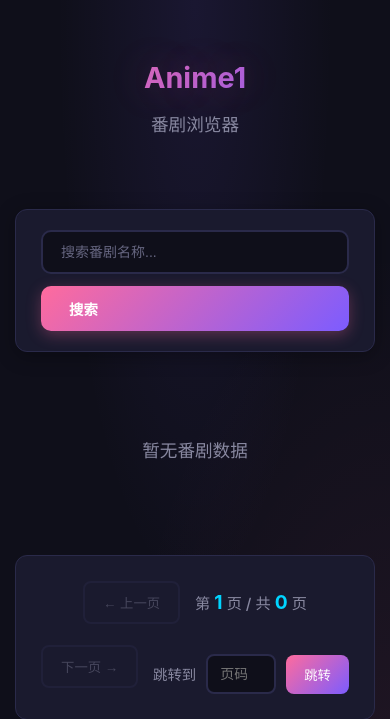
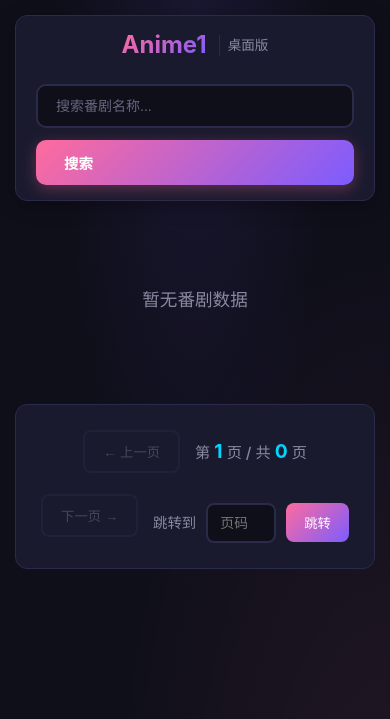
Before and after one commit to elfgzp/anime1-desktop, a Flask app: page / in a window 390 px wide. Shown: the top 719 px of the page. Run offline with Flask 3, Linux system fonts and the light colour scheme; data that the repository does not hold is empty.

Commit message:
优化标题布局：将标题移到搜索框内，缩小字体，节省空间
- 将标题和子标题移到搜索框左侧，与搜索框同一行
- 主标题字体从 2.5rem 缩小到 1.5rem
- 子标题从'番剧浏览器'改为'桌面版'，字体缩小到 0.85rem
- 优化响应式布局，移动端自动调整为垂直布局

```diff
--- a/static/style.css
+++ b/static/style.css
@@ -46,7 +46,7 @@ body {
     padding: 20px;
 }
 
-/* Header Styles */
+/* Header Styles - 已移动到搜索框内，这里保留作为备用 */
 .header {
     text-align: center;
     padding: 40px 20px;
--- a/templates/index.html
+++ b/templates/index.html
@@ -132,12 +132,39 @@
         .fetching { background: rgba(255, 235, 59, 0.15) !important; }
         .has-cover { background: rgba(78, 205, 196, 0.1) !important; }
 
+        /* 紧凑标题样式 */
+        .header-compact {
+            display: flex;
+            align-items: center;
+            gap: 12px;
+            margin-right: 20px;
+            flex-shrink: 0;
+        }
+        .header-compact h1 {
+            font-size: 1.5rem;
+            font-weight: 700;
+            background: linear-gradient(135deg, #ff6b9d 0%, #7c5cff 100%);
+            -webkit-background-clip: text;
+            -webkit-text-fill-color: transparent;
+            background-clip: text;
+            margin: 0;
+            line-height: 1.2;
+        }
+        .header-compact .subtitle {
+            font-size: 0.85rem;
+            color: #8888a0;
+            margin: 0;
+            padding-left: 12px;
+            border-left: 1px solid #2a2a4a;
+        }
+
         /* 搜索框样式 - 暗色主题 */
         .search-box {
             display: flex;
+            align-items: center;
             gap: 12px;
             margin-bottom: 25px;
-            padding: 20px 25px;
+            padding: 15px 20px;
             background: #1a1a2e;
             border-radius: 12px;
             border: 1px solid #2a2a4a;
@@ -305,20 +332,30 @@
 
         @media (max-width: 768px) {
             .anime-table { display: block; overflow-x: auto; }
-            .search-box { flex-direction: column; }
+            .search-box {
+                flex-direction: column;
+                align-items: stretch;
+            }
+            .header-compact {
+                margin-right: 0;
+                margin-bottom: 12px;
+                justify-content: center;
+            }
+            .header-compact .subtitle {
+                padding-left: 8px;
+            }
             .page-jump { margin-left: 0; margin-top: 15px; }
         }
     </style>
 </head>
 <body>
     <div class="container">
-        <header class="header">
-            <h1>Anime1</h1>
-            <p class="subtitle">番剧浏览器</p>
-        </header>
-
         <!-- 搜索框 -->
         <div class="search-box">
+            <div class="header-compact">
+                <h1>Anime1</h1>
+                <p class="subtitle">桌面版</p>
+            </div>
             <input type="text" id="searchInput" class="search-input" placeholder="搜索番剧名称...">
             <button id="searchBtn" class="btn btn-search">搜索</button>
             <button id="clearSearchBtn" class="btn btn-clear hidden">清除搜索</button>
```
